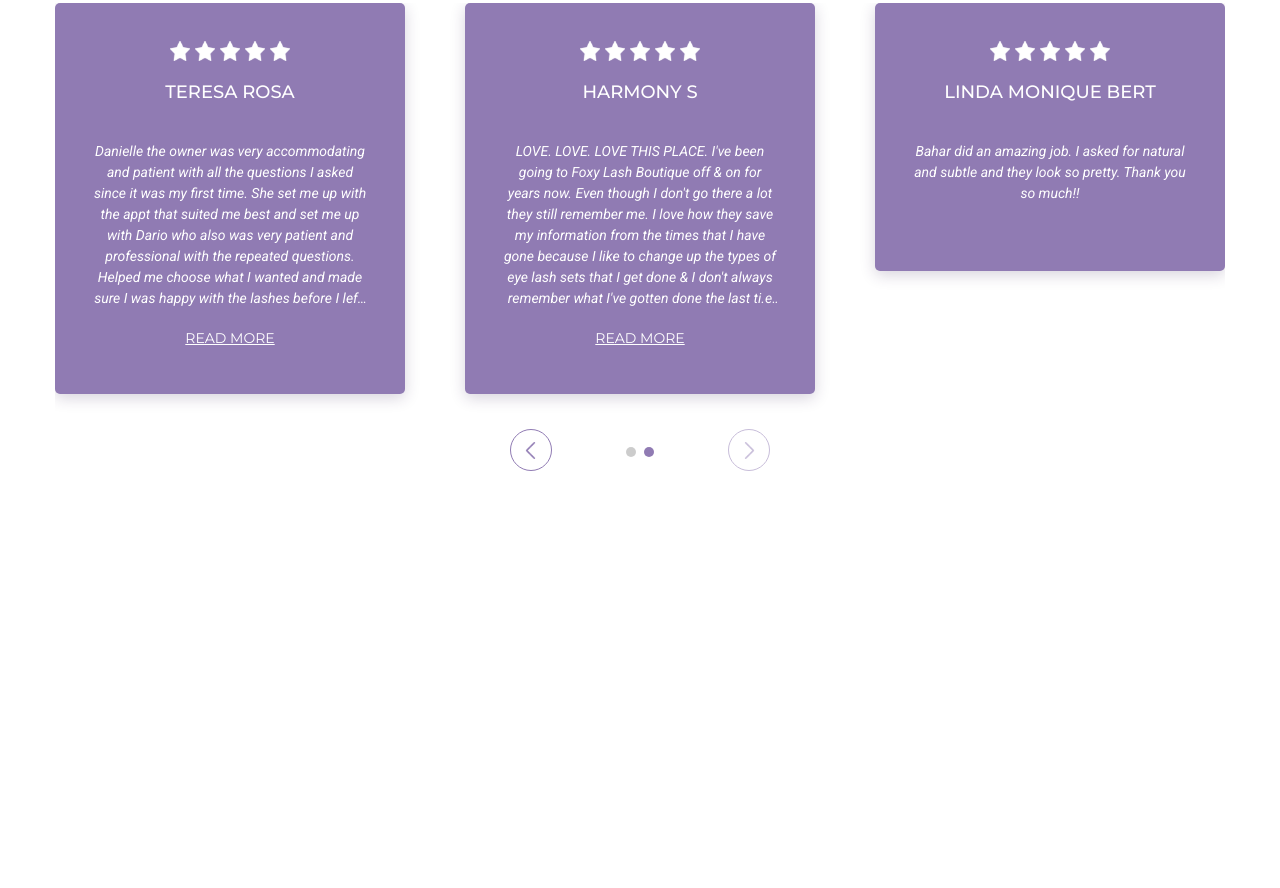
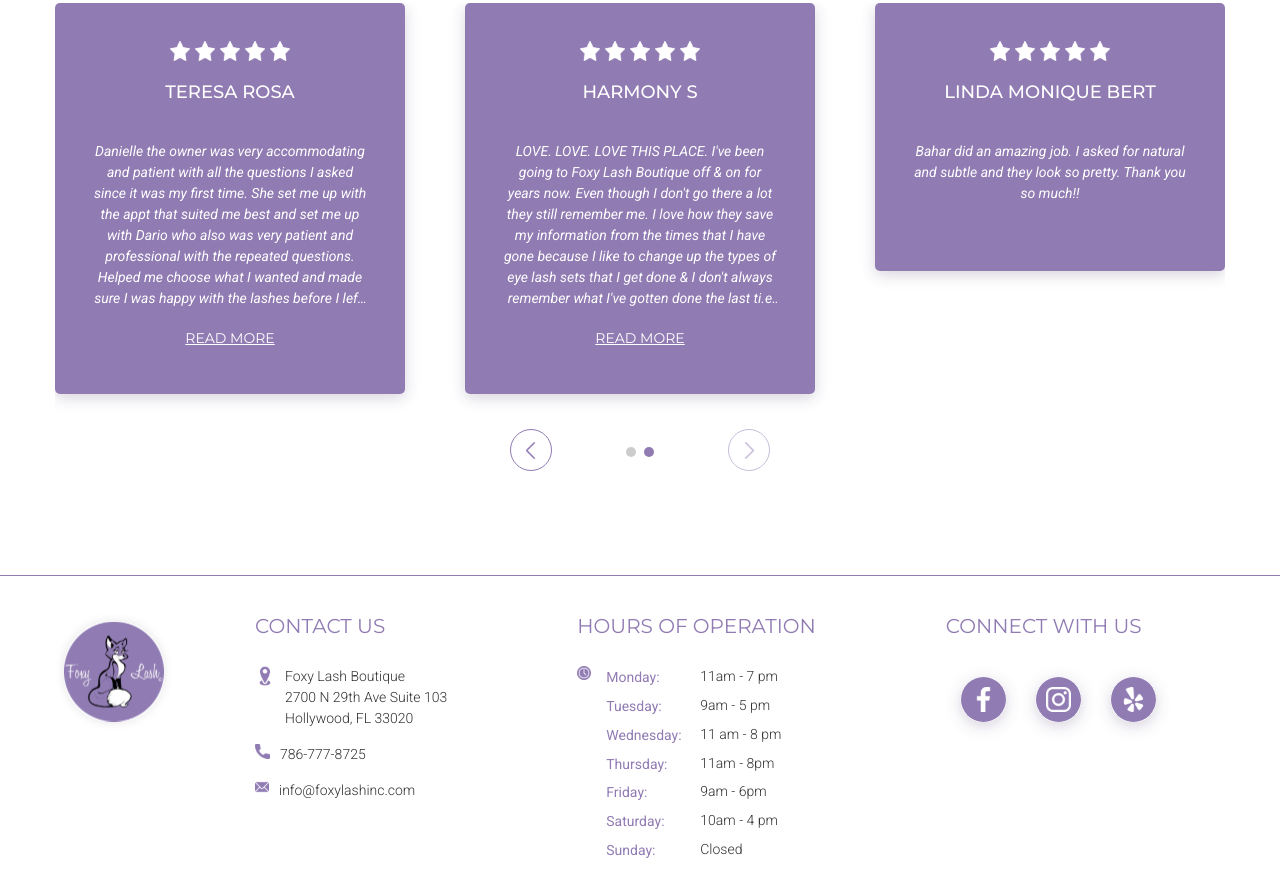
Before and after one commit to RomanBezuhlyi/Foxy_lash, a website with bundled scripts: page src/html/index.html in a window 1280 px wide. Shown: the part 7188-8076 px from the top of the page. Before the commit the page ends 7663 px from the top, so only its background shows below. Built offline with nearby package versions, Linux system fonts and the light colour scheme; files whose address does not match are found by name.

Commit message:
added footer

```diff
--- a/src/html/blocks/footer.html
+++ b/src/html/blocks/footer.html
@@ -1,4 +1,64 @@
 <footer id="footer" class="footer-wrap">
-  <div class="container"></div>
-  <div class="footer"></div>
+  <div class="container">
+    <div class="footer">
+      <img class="footer__logo" src="./img/logo.svg" alt="" />
+      <div class="footer__wrap">
+        <div class="footer__contact">
+          <h5>Contact us</h5>
+          <ul>
+            <li>
+              <a href="#"
+                ><img src="./img/icons/location.svg" alt="" />Foxy Lash
+                Boutique<br />
+                2700 N 29th Ave Suite 103<br />
+                Hollywood, FL 33020</a
+              >
+            </li>
+            <li>
+              <a href="tel:7867778725"
+                ><img src="./img/icons/phone.svg" alt="" />786-777-8725</a
+              >
+            </li>
+            <li>
+              <a href="mailto:info@foxylashinc.com"
+                ><img
+                  src="./img/icons/mail.svg"
+                  alt=""
+                />info@foxylashinc.com</a
+              >
+            </li>
+          </ul>
+        </div>
+        <div class="footer__hours">
+          <h5>Hours Of Operation</h5>
+          <div class="footer__hours-wrap">
+            <img src="./img/icons/clock.svg" alt="" />
+            <ul>
+              <li><span>Monday:</span>11am - 7 pm</li>
+              <li><span>Tuesday:</span>9am - 5 pm</li>
+              <li><span>Wednesday:</span>11 am - 8 pm</li>
+              <li><span>Thursday:</span>11am - 8pm</li>
+              <li><span>Friday:</span>9am - 6pm</li>
+              <li><span>Saturday:</span>10am - 4 pm</li>
+              <li><span>Sunday:</span>Closed</li>
+            </ul>
+          </div>
+        </div>
+        <div class="footer__connect">
+          <h5>Connect With Us</h5>
+          <ul class="footer__connect-list">
+            <li>
+              <a href="#"><img src="./img/icons/facebook.svg" alt="" /></a>
+            </li>
+            <li>
+              <a href="#"><img src="./img/icons/insta.svg" alt="" /></a>
+            </li>
+            <li>
+              <a href="#"><img src="./img/icons/yelp.svg" alt="" /></a>
+            </li>
+          </ul>
+        </div>
+      </div>
+    </div>
+  </div>
 </footer>
--- a/src/scss/blocks/_footer.scss
+++ b/src/scss/blocks/_footer.scss
@@ -0,0 +1,110 @@
+.footer-wrap {
+  border-top: 1px solid $accent;
+  padding: 38px 0 25px 0;
+  @media (max-width: 768px) {
+    padding: 35px 0 40px 0;
+  }
+}
+
+.footer {
+  @include flex(row, flex-start, flex-start);
+  @media (max-width: 768px) {
+    flex-direction: column;
+    gap: 33px;
+  }
+  &__logo {
+    width: 118px;
+    height: 118px;
+    margin-right: 82px;
+    @media (max-width: 991px) {
+      margin-right: 52px;
+    }
+    @media (max-width: 768px) {
+      margin-right: 0;
+    }
+  }
+  &__wrap {
+    @include flex(row, flex-start, flex-start);
+    @media (max-width: 1200px) {
+      flex-wrap: wrap;
+    }
+    @media (max-width: 768px) {
+      flex-direction: column;
+      gap: 33px;
+    }
+  }
+  &__contact {
+    margin-right: 130px;
+    @media (max-width: 1200px) {
+      margin-right: 103px;
+    }
+    @media (max-width: 991px) {
+      margin-right: 60px;
+    }
+    @media (max-width: 768px) {
+      margin-right: 0;
+    }
+    ul {
+      @include flex(column, flex-start, flex-start);
+      gap: 15px;
+    }
+    ul > li > a {
+      @include flex(row, flex-start, flex-start);
+      gap: 10px;
+      color: $text;
+      font-family: $font-secondary;
+      font-size: 14px;
+      font-weight: 300;
+      line-height: 150%;
+    }
+  }
+  &__hours {
+    margin-right: 130px;
+    @media (max-width: 1200px) {
+      margin-right: 0;
+    }
+    &-wrap {
+      @include flex(row, flex-start, flex-start);
+      gap: 15px;
+      ul {
+        @include flex(column, flex-start, flex-start);
+        gap: 5px;
+      }
+      ul > li {
+        @include flex(row, flex-start, flex-start);
+        gap: 7px;
+        color: $text;
+        font-family: $font-secondary;
+        font-size: 14px;
+        font-weight: 300;
+        line-height: 150%;
+        span {
+          width: 87px;
+          color: $accent;
+          font-size: 14px;
+          font-weight: 400;
+          line-height: 170%;
+        }
+      }
+    }
+  }
+  &__connect {
+    @media (max-width: 1200px) {
+      width: 100%;
+    }
+    &-list {
+      @include flex(row, flex-start, center);
+      li > a {
+        @include flex(row, center, center);
+      }
+    }
+  }
+  h5 {
+    color: $accent;
+    text-align: left;
+    font-size: 20px;
+    font-weight: 400;
+    text-transform: uppercase;
+    margin-bottom: 28px;
+  }
+}
```
Also changed, not shown: build/css/main.css, build/index.html.
